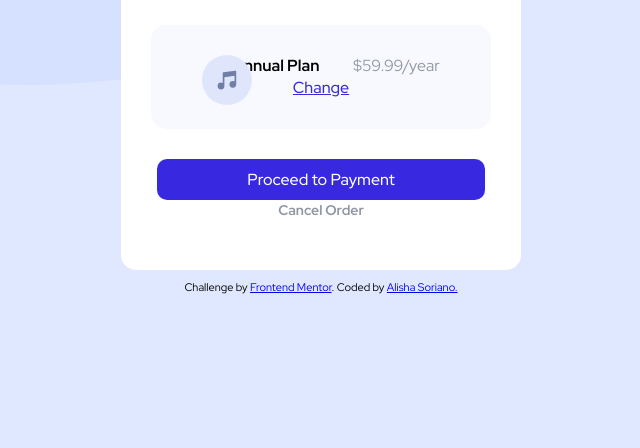
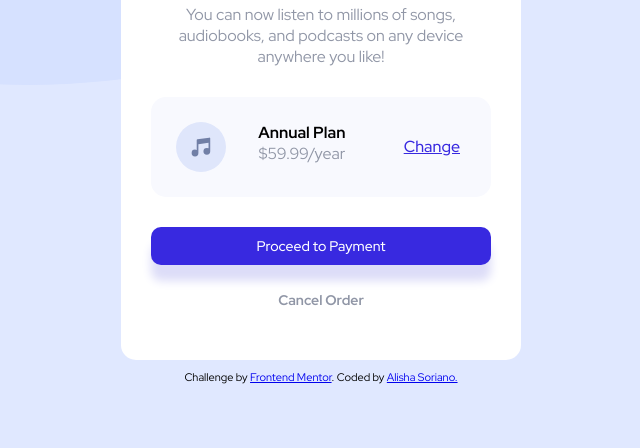
Before and after one commit to AlishaSo/order-summary-component, a plain HTML site: page main.html in a window 1280 px wide. Shown: the part 352-800 px from the top of the page, without its empty margins (319-959 px from the left). Drawn offline with Linux system fonts and the light colour scheme.

Commit message:
Arrange plan type information properly, add box-shadow to 'proceed to payment' button.

```diff
--- a/main.html
+++ b/main.html
@@ -17,21 +17,24 @@
         of songs, audiobooks, and podcasts on any
         device anywhere you like!</p>
       <div class='plan'>
-      <div id='plan-type'>
-        <img id='music' src='images/icon-music.svg'/>
+        <div id='music-div'>
+          <img id='music' src='images/icon-music.svg'/>
+        </div>
+        <div id='plan-type'>
           <span id='plan-title'>Annual Plan</span>
           <span class='grey-text' id='price'>$59.99/year</span>
         </div>
-        <button class='btn' id='change-btn'>Change</button>
+        <div id='change-div'>
+          <button class='btn' id='change-btn'>Change</button>
+        </div>
       </div>
       <button class='btn' id='proceed-payment-btn'>Proceed to Payment</button>
-      <br/>
       <button class='btn grey-text' id='cancel-btn'>Cancel Order</button>
     </div>
     <footer>
       Challenge by
         <a
-          href='frontendmentor.io'>
+          href='https://www.frontendmentor.io?ref=challenge'>
           Frontend Mentor</a>. Coded by <a
           href="https://www.frontendmentor.io/profile/AlishaSo">
           Alisha Soriano.
--- a/style.css
+++ b/style.css
@@ -34,10 +34,11 @@ footer {
 }
 
 .plan {
+  display: flex;
   background-color: #F8F9FE;
   border-radius: 15px;
   margin: 30px 30px;
-  padding: 30px;
+  padding: 25px;
 }
 
 #banner {
@@ -56,35 +57,35 @@ footer {
 #plan-title {
   font-weight: 700;
   margin: 0;
-  padding: 15px 30px;
 }
 
 #container {
   background-color: white;
   border-radius: 15px;
   width: 400px;
-  margin: auto;
+  margin: 80px auto 0 auto;
   text-align: center;
-  /*border: 1px solid black;*/
 }
 
 #music {
   width: 50px;
   margin: 0;
   padding: 0;
-  position: absolute;
+}
+
+#music-div {
+  display: flex;
+  align-self: center;
 }
 
 #plan-type {
-  float: ;
   margin: 0;
-  padding: 0;
+  padding-right: 20px;
 }
 
 #price {
   margin: 0;
   padding: 0;
-  display: ;
 }
 
 #change-btn {
@@ -100,14 +101,19 @@ footer {
   text-decoration: none;
 }
 
+#change-div {
+  display: flex;
+  align-self: center;
+}
+
 #proceed-payment-btn {
   background-color: hsl(245, 75%, 52%);
   border: none;
   border-radius: 10px;
   color: white;
-  font-size: 16px;
-  margin: ;
-  padding: 10px 90px;
+  font-size: 14px;
+  padding: 10px 105px;
+  box-shadow: 0 16px 10px hsl(240,66%,92%);
 }
 
 #proceed-payment-btn:hover {
@@ -117,6 +123,7 @@ footer {
 #cancel-btn {
   border: none;
   background-color: white;
+  margin-top: 25px;
   margin-bottom: 50px;
   font-size: 14px;
   font-weight: 700;
```
